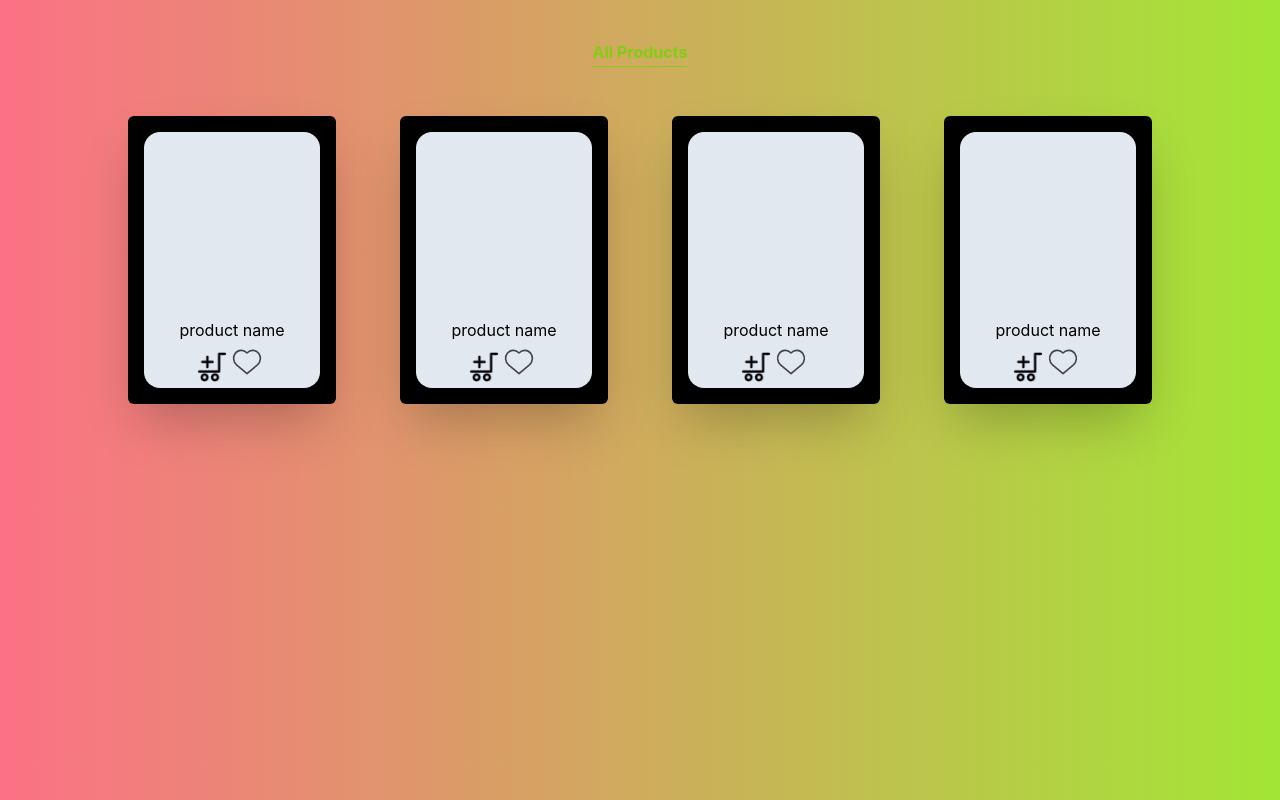
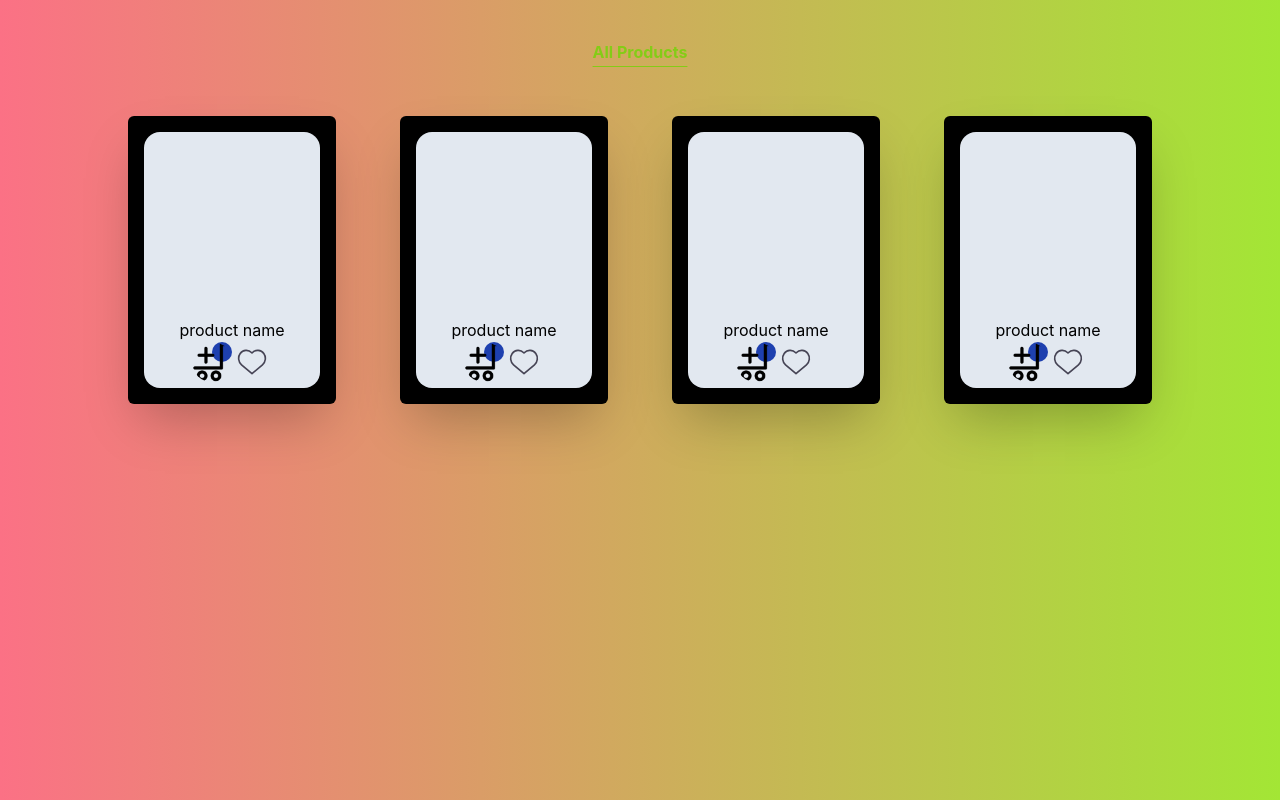
Before and after one commit to abusayed22/shoping-cart, a React (Create React App) app: page /shop in a window 1280 px wide. Built offline with nearby package versions, Linux system fonts and the light colour scheme.

Commit message:
desgin incomleted

```diff
--- a/src/components/SingleProductCart.tsx
+++ b/src/components/SingleProductCart.tsx
@@ -1,7 +1,5 @@
 
 import React from 'react'
-import { AiOutlineShoppingCart } from 'react-icons/ai'
-import { MdFavoriteBorder } from 'react-icons/md'
 import Cart from '../icons/cart.png'
 function SingleProductCart() {
     return (
@@ -12,7 +10,10 @@ function SingleProductCart() {
                     <p>product name</p>
                     <section>
                         <button>
-                            <img width='30px' src={require('../icons/cart.png')} alt="" />
+                            <span className="absolute hover:animate-ping inline-flex h-5 w-5 rounded-full bg-blue-800 "></span>
+                            <img className='relative rounded-full' width={'40px'} height={'40px'} src={require('../icons/cart.png')} alt="" />
+                            {/* <span className="animate-ping absolute inline-flex h-full w-full rounded-full bg-sky-400 opacity-75"></span> */}
+                            {/* <span className="relative inline-flex rounded-full h-3 w-3 bg-sky-500"></span> */}
                         </button>
                         <button>
                             <svg width="40px" height="40px" viewBox="0 0 24 24" fill="none" xmlns="http://www.w3.org/2000/svg">
```
